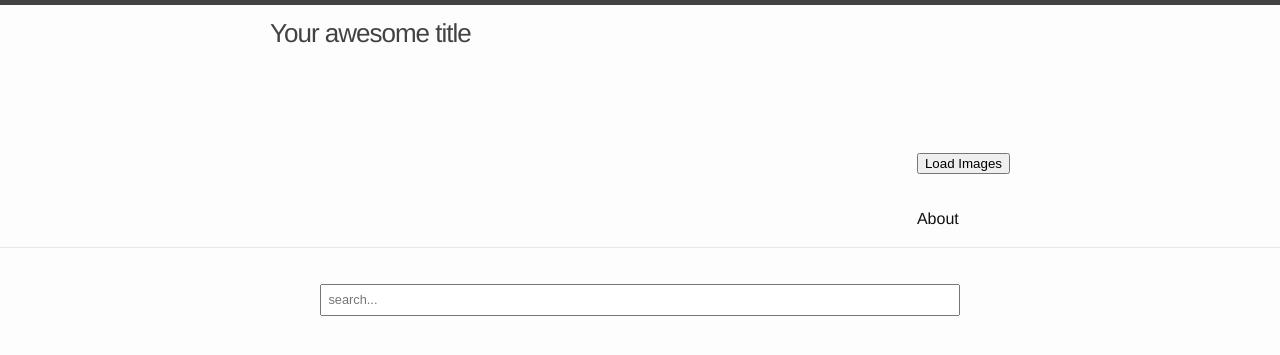
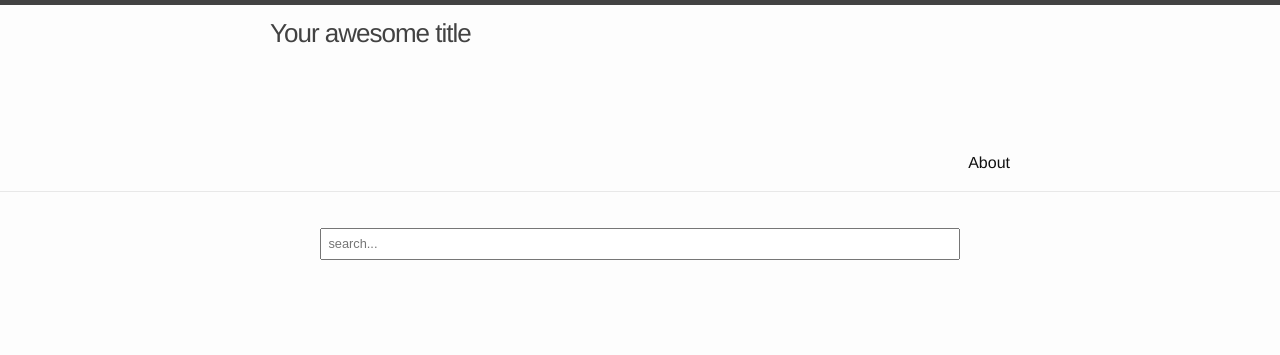
Before and after one commit to saimayasmeen4/minneatairu-json.github.io, a Jekyll site: the page built from about.markdown, in a window 1280 px wide. Shown: the top 355 px of the page. Built offline with Jekyll 4.4.1, drawn with Linux system fonts in a browser that asks for light colours; comment, search, counter and statistics services are not loaded.

Commit message:
Update header.html

```diff
--- a/_includes/header.html
+++ b/_includes/header.html
@@ -11,7 +11,7 @@
 <div id="lightgallery1">
 </div>
 <div>
-<button onclick="myFunction()">Load Images</button>
+<!-- <button onclick="myFunction()">Load Images</button> -->
 </div>
 
 <style>
```
